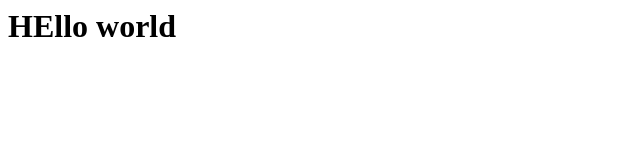
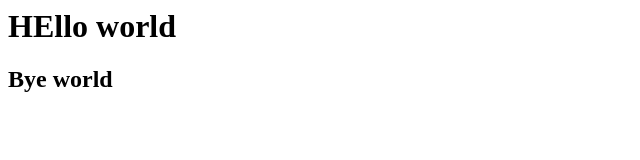
Before and after one commit to AriRuizMartinez/Poker, a plain HTML site: page Poker/index.html in a window 1280 px wide. Shown: the whole page, without its empty margins (0-640 px from the left). Drawn offline with Linux system fonts and the light colour scheme.

Commit message:
bye world

```diff
--- a/Poker/index.html
+++ b/Poker/index.html
@@ -1,3 +1,5 @@
 <html>
     <h1>HEllo world</h1>
+
+    <h2>Bye world</h2>
 </html>
```
